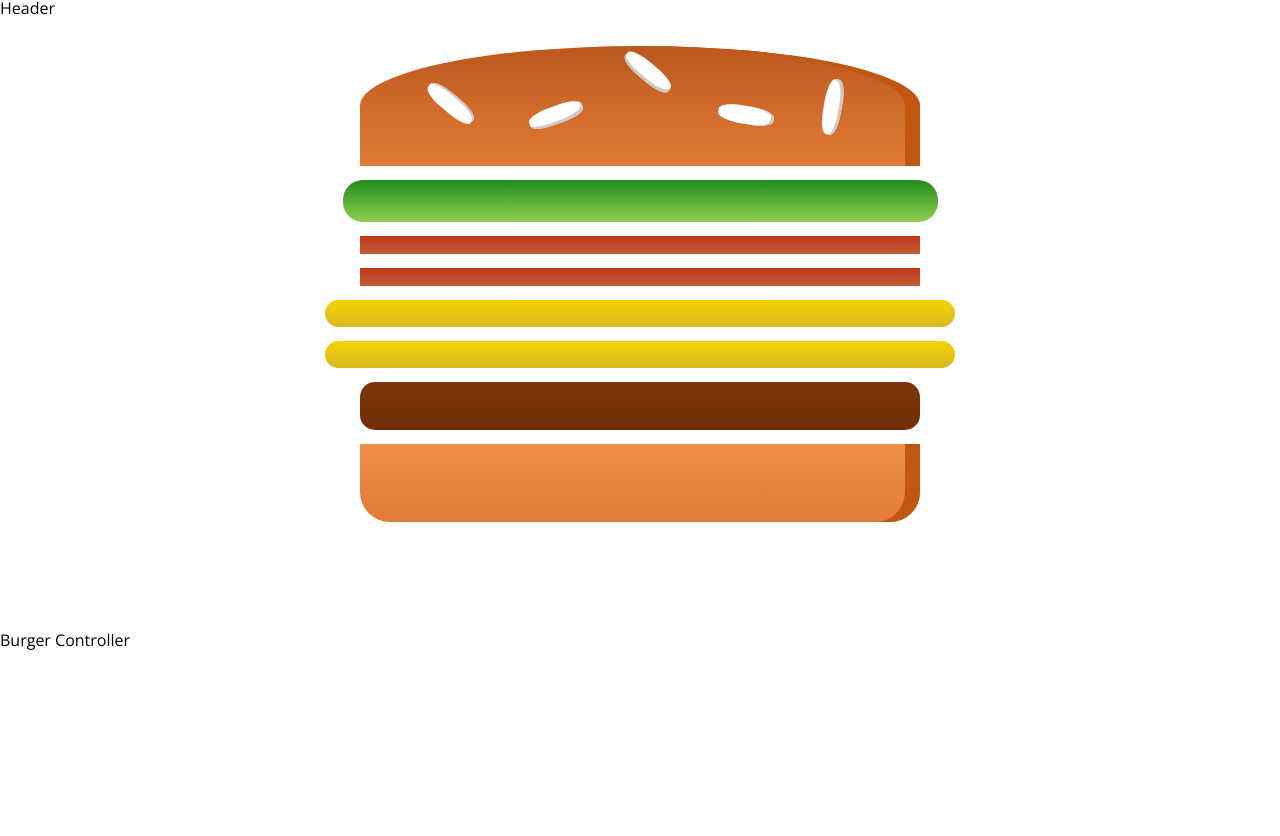
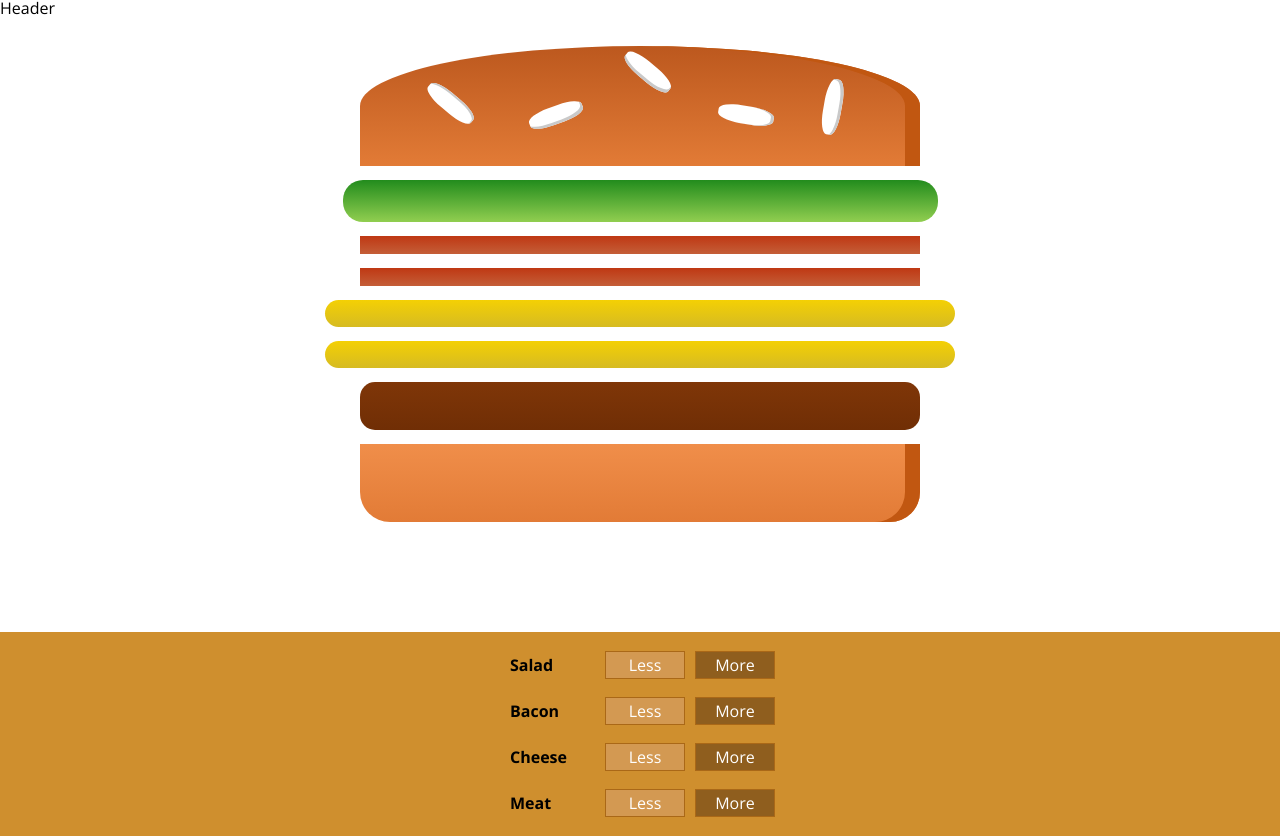
Before and after one commit to paccytweety/burger-builder-starting-setup, a React app: page / in a window 1280 px wide. Before the commit the page ends 800 px from the top, so only its background shows below. Built offline with nearby package versions, Linux system fonts and the light colour scheme.

Commit message:
ADD BuildControls and BuildControl component

```diff
--- /dev/null
+++ b/src/components/Burger/BuildControls/BuildControl/BuildControl.css
@@ -0,0 +1,56 @@
+.BuildControl {
+  display: flex;
+  justify-content: space-between;
+  align-items: center;
+  margin: 5px 0;
+}
+
+.BuildControl button {
+  display: block;
+  font: inherit;
+  padding: 5px;
+  margin: 0 5px;
+  width: 80px;
+  border: 1px solid #AA6817;
+  cursor: pointer;
+  outline: none;
+}
+
+.BuildControl button:disabled {
+  background-color: #AC9980;
+  border: 1px solid #7E7365;
+  color: #ccc;
+  cursor: default;
+}
+
+.BuildControl button:hover:disabled {
+  background-color: #AC9980;
+  color: #ccc;
+  cursor: not-allowed;
+}
+
+.Label {
+  padding: 10px;
+  font-weight: bold;
+  width: 80px;
+}
+
+.BuildControl .Less {
+  background-color: #D39952;
+  color: white;
+}
+
+.BuildControl .More {
+  background-color: #8F5E1E;
+  color: white;
+}
+
+.BuildControl .Less:hover, .BuildControl .Less:active {
+  background-color: #DAA972;
+  color: white;
+}
+
+.BuildControl .More:hover,.BuildControl .More:active {
+  background-color: #99703F;
+  color: white;
+}
--- /dev/null
+++ b/src/components/Burger/BuildControls/BuildControl/BuildControl.js
@@ -0,0 +1,17 @@
+import React from 'react';
+import classes from './BuildControl.css'
+import PropTypes from 'prop-types';
+
+const BuildControl = (props) => {
+  return (
+    <div className={classes.BuildControl}>
+      <div className={classes.Label}>{props.label}</div>
+      <button className={classes.Less}>Less</button>
+      <button className={classes.More}>More</button>
+    </div>
+  )
+}
+
+BuildControl.propTypes = {}
+
+export default BuildControl;
--- /dev/null
+++ b/src/components/Burger/BuildControls/BuildControls.css
@@ -0,0 +1,10 @@
+.BuildControls {
+  width: 100%;
+  background-color: #CF8F2E;
+  display: flex;
+  flex-flow: column;
+  align-items: center;
+  box-shadow: 1 2px 1px #ccc;
+  margin: auto;
+  padding: 10px 0;
+}
--- /dev/null
+++ b/src/components/Burger/BuildControls/BuildControls.js
@@ -0,0 +1,22 @@
+import React from 'react';
+import BuildControl from './BuildControl/BuildControl';
+import classes from './BuildControls.css'
+
+const controls = [
+  { label: 'Salad', type: 'salad'},
+  { label: 'Bacon', type: 'bacon'},
+  { label: 'Cheese', type: 'cheese'},
+  { label: 'Meat', type: 'meat'}
+]
+
+const BuildControls = (props) => {
+  return (
+    <div className={classes.BuildControls}>
+      {controls.length > 0 && controls.map (ctrl => (
+        <BuildControl key={ctrl.type} label={ctrl.label} />
+      ))}
+    </div>
+  )
+}
+
+export default BuildControls;
--- a/src/containers/BurgerBuilder/BurgerBuilder.js
+++ b/src/containers/BurgerBuilder/BurgerBuilder.js
@@ -1,4 +1,5 @@
 import React, { Component } from "react";
+import BuildControls from "../../components/Burger/BuildControls/BuildControls";
 import Burger from "../../components/Burger/Burger";
 import Aux from "../../HOC/Aux";
 
@@ -23,7 +24,7 @@
     return (
       <Aux>
         <Burger ingredients={this.state.ingredients}/>
-        <div>Burger Controller</div>
+        <BuildControls />
       </Aux>
     )
   }
```
